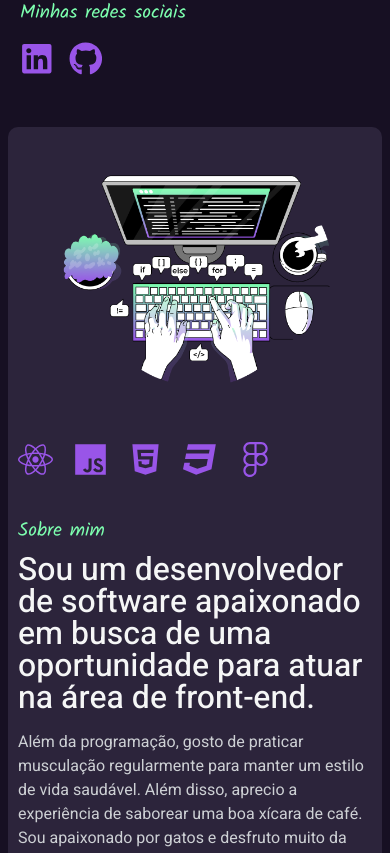
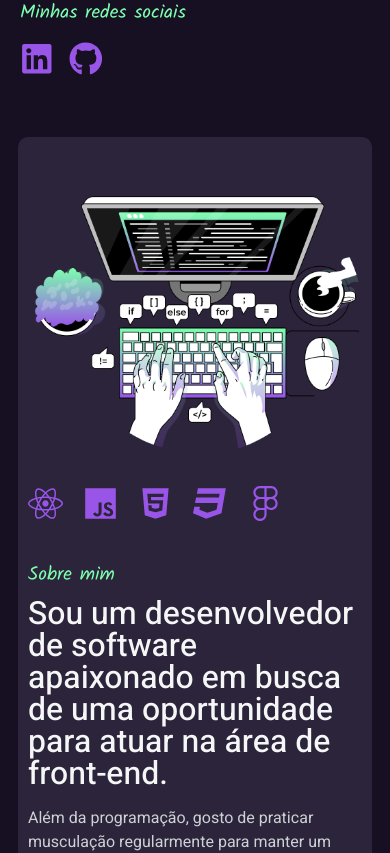
Before and after one commit to MateusLeonardo/portfolio, a React (Vite) app: page / in a window 390 px wide. Shown: the part 757-1610 px from the top of the page. Built offline with nearby package versions, Linux system fonts and the light colour scheme.

Commit message:
adicionando tooltip aos icones

```diff
--- a/package.json
+++ b/package.json
@@ -11,6 +11,7 @@
   },
   "dependencies": {
     "@emailjs/browser": "^3.11.0",
+    "antd": "^5.12.8",
     "react": "^18.2.0",
     "react-dom": "^18.2.0",
     "react-icons": "^4.12.0",
--- a/src/components/Header.module.css
+++ b/src/components/Header.module.css
@@ -53,6 +53,14 @@
   .headerContainer > svg {
     display: block;
   }
+  .header {
+    position: fixed;
+    left: 0;
+    right: 0;
+    top: 0;
+    background-color: var(--surface-background);
+    z-index: 1000;
+  }
   .navMenu {
     position: fixed;
     top: 80px;
--- a/src/index.css
+++ b/src/index.css
@@ -66,3 +66,11 @@ h1, h2, h3, p {
   0% { transform: rotate(0deg); }
   100% { transform: rotate(360deg); }
 }
+
+
+
+@media(max-width: 768px) {
+  .main {
+    padding-top: 80px;
+  }
+}
--- a/src/pages/Home.jsx
+++ b/src/pages/Home.jsx
@@ -1,9 +1,9 @@
 import { Subtitle } from "../components/Subtitle";
 import styles from "./Home.module.css";
 import projetos from "../../projetos";
-import fotoMateus from '../assets/FotoMateus.jpg'
-import fotoSobre from '../assets/bro.png'
-import fotoContato from '../assets/MobileRafiki.svg'
+import fotoMateus from "../assets/FotoMateus.jpg";
+import fotoSobre from "../assets/bro.png";
+import fotoContato from "../assets/MobileRafiki.svg";
 import {
   FaLongArrowAltRight,
   FaReact,
@@ -12,58 +12,62 @@ import {
   FaFigma,
   FaLinkedin,
   FaGithub,
-  FaCheck
+  FaCheck,
 } from "react-icons/fa";
 import { IoLogoJavascript } from "react-icons/io5";
 import { Link } from "react-router-dom";
 import { GoArrowUpRight } from "react-icons/go";
 import { useState } from "react";
-import emailjs from '@emailjs/browser'
+import emailjs from "@emailjs/browser";
+import { Tooltip } from "antd";
 
-export function Home({sobreRef, projetosRef, contatoRef}) {
-  const [name, setName] = useState('')
-  const [email, setEmail] = useState('')
-  const [message, setMessage] = useState('')
-  const [sendingMessage, setSendingMessage] = useState(false)
-  const [sentMessage, setSentMessage] = useState(false)
+export function Home({ sobreRef, projetosRef, contatoRef }) {
+  const [name, setName] = useState("");
+  const [email, setEmail] = useState("");
+  const [message, setMessage] = useState("");
+  const [sendingMessage, setSendingMessage] = useState(false);
+  const [sentMessage, setSentMessage] = useState(false);
 
   const sendEmail = async (event) => {
-    event.preventDefault()
+    event.preventDefault();
 
-    if(name === '' || email === '' || message === '') {
-      alert('Preencha todos os campos')
-      return
+    if (name === "" || email === "" || message === "") {
+      alert("Preencha todos os campos");
+      return;
     }
 
-    try  {
-      setSendingMessage(true)
+    try {
+      setSendingMessage(true);
       const templateParams = {
         from_name: name,
         message: message,
-        email: email
-      }
-     const response = await emailjs.send("service_s0usnqp", "template_odki7as", templateParams, "MHvpjapl3Mpmr-zzN")
+        email: email,
+      };
+      const response = await emailjs.send(
+        "service_s0usnqp",
+        "template_odki7as",
+        templateParams,
+        "MHvpjapl3Mpmr-zzN"
+      );
 
-      setEmail('')
-      setMessage('')
-      setName('')
+      setEmail("");
+      setMessage("");
+      setName("");
 
-      setSendingMessage(false)
-      setSentMessage(true)
+      setSendingMessage(false);
+      setSentMessage(true);
 
       setTimeout(() => {
-        setSentMessage(false)
-      }, 2000)
+        setSentMessage(false);
+      }, 2000);
     } catch (err) {
-      console.log('Erro:', err)
+      console.log("Erro:", err);
     }
-
-  }
-
+  };
 
   return (
     <>
-      <main>
+      <main className="main">
         <section className={styles.headline}>
           <div className={styles.leftContent}>
             <h1>Olá, meu nome é Mateus</h1>
@@ -74,11 +78,18 @@ export function Home({sobreRef, projetosRef, contatoRef}) {
             </p>
             <div className={styles.socials}>
               <Subtitle text="Minhas redes sociais" />
-              <a href="https://www.linkedin.com/in/mateus-leonardo-dev/" target="_blank">
+              <a
+                href="https://www.linkedin.com/in/mateus-leonardo-dev/"
+                target="_blank"
+              >
+                <Tooltip title="LinkedIn" placement="bottom">
                   <FaLinkedin />
+                </Tooltip>
               </a>
               <a href="https://github.com/MateusLeonardo" target="_blank">
+                <Tooltip title="GitHub" placement="bottom">
                   <FaGithub />
+                </Tooltip>
               </a>
             </div>
           </div>
@@ -87,11 +98,10 @@ export function Home({sobreRef, projetosRef, contatoRef}) {
           </div>
         </section>
 
-        <section className={styles.about} id="sobre" ref={sobreRef}>
+        <section className={styles.aboutContainer} id="sobre" ref={sobreRef}>
+          <div className={styles.about}>
             <div className={styles.leftContent}>
-            <figure>
               <img src={fotoSobre} alt="" />
-            </figure>
             </div>
             <div className={styles.rightContent}>
               <div className={styles.tecnologies}>
@@ -109,41 +119,61 @@ export function Home({sobreRef, projetosRef, contatoRef}) {
               <p>
                 Além da programação, gosto de praticar musculação regularmente
                 para manter um estilo de vida saudável. Além disso, aprecio a
-              experiência de saborear uma boa xícara de café. Sou apaixonado por
-              gatos e desfruto muito da companhia e ternura desses animais.
-              Também tenho uma grande paixão por estudar e aprimorar meu
-              conhecimento e habilidades em diversas áreas.
+                experiência de saborear uma boa xícara de café. Sou apaixonado
+                por gatos e desfruto muito da companhia e ternura desses
+                animais. Também tenho uma grande paixão por estudar e aprimorar
+                meu conhecimento e habilidades em diversas áreas.
               </p>
               <button>
                 Meu Currículo <FaLongArrowAltRight />
               </button>
             </div>
+          </div>
         </section>
 
-        <section className={styles.projectsContainer} id="projetos" ref={projetosRef}>
+        <section
+          className={styles.projectsContainer}
+          id="projetos"
+          ref={projetosRef}
+        >
           <div className={styles.titleProjects}>
             <Subtitle text="Projetos" />
             <p>Aqui estão meus principais projetos</p>
           </div>
           <div className={styles.projetcs}>
             {projetos.map((projeto) => (
-              <div className={styles.card} key={projeto.id} >
+              <div className={styles.card} key={projeto.id}>
                 <img src={projeto.imagem} alt="" />
                 <div className={styles.timeProject}>
                   <p>{projeto.status}</p>
                   <div className={styles.tecnologies}>
-                    {projeto.technologies.map((technologies) => technologies)}
+                    {projeto.technologies.map((technology, index) => (
+                      <Tooltip
+                        key={index}
+                        title={technology.key}
+                        placement="bottom"
+                        color="#413A4F"
+                      >
+                        <span>{technology}</span>
+                      </Tooltip>
+                    ))}
                   </div>
                 </div>
                 <h1>{projeto.nome}</h1>
                 <p>{projeto.descricaoPequena}</p>
-                <Link to={`/${projeto.id}`}>Detalhes <GoArrowUpRight/></Link>
+                <Link to={`/${projeto.id}`}>
+                  Detalhes <GoArrowUpRight />
+                </Link>
               </div>
             ))}
           </div>
         </section>
 
-        <section className={styles.contactContainer} id="contato" ref={contatoRef}>
+        <section
+          className={styles.contactContainer}
+          id="contato"
+          ref={contatoRef}
+        >
           <div className={styles.contact}>
             <div className={styles.leftContent}>
               <img src={fotoContato} alt="" width={200} />
@@ -156,15 +186,29 @@ export function Home({sobreRef, projetosRef, contatoRef}) {
             </div>
             <div className={styles.rightContent}>
               <form className={styles.formContact}>
-                <input type="text" placeholder="Nome" value={name} onChange={({target}) => setName(target.value)}/>
-                <input type="email" placeholder="E-mail" value={email} onChange={({target}) => setEmail(target.value)}/>
-                <textarea rows={10} placeholder="Digite sua mensagem" value={message} onChange={({target}) => setMessage(target.value)}/>
+                <input
+                  type="text"
+                  placeholder="Nome"
+                  value={name}
+                  onChange={({ target }) => setName(target.value)}
+                />
+                <input
+                  type="email"
+                  placeholder="E-mail"
+                  value={email}
+                  onChange={({ target }) => setEmail(target.value)}
+                />
+                <textarea
+                  rows={10}
+                  placeholder="Digite sua mensagem"
+                  value={message}
+                  onChange={({ target }) => setMessage(target.value)}
+                />
                 {sentMessage ? (
                   <button type="submit" disabled onClick={sendEmail}>
-                  Mensagem enviada! <FaCheck color="green"/>
+                    Mensagem enviada! <FaCheck color="green" />
                   </button>
-                ) : (
-                  sendingMessage ? (
+                ) : sendingMessage ? (
                   <button type="submit" disabled onClick={sendEmail}>
                     Enviando mensagem <span className="loading"></span>
                   </button>
@@ -172,7 +216,6 @@ export function Home({sobreRef, projetosRef, contatoRef}) {
                   <button type="submit" onClick={sendEmail}>
                     Enviar mensagem <FaLongArrowAltRight />
                   </button>
-                  )
                 )}
               </form>
             </div>
--- a/src/pages/Home.module.css
+++ b/src/pages/Home.module.css
@@ -84,12 +84,22 @@
   }
 }
 
+.aboutContainer {
+  padding-top: 4rem;
+  margin: 0 auto;
+  max-width: 1400px;
+  padding: 10px;
+}
 .about {
   display: flex;
-  margin: 0 3rem;
-  padding: 4rem;
+  padding: 2rem;
   background-color: var(--surface-primary);
   border-radius: 10px;
+}
+.about .leftContent {
+  display: flex;
+  align-items: center;
+  justify-content: center;
 }
 .about .leftContent,
 .about .rightContent {
@@ -135,10 +145,14 @@
   filter: brightness(80%);
 }
 
+@media(max-width: 1024px) {
+  .about {
+    flex-direction: column;
+  }
+}
 @media (max-width: 768px) {
   .about {
-    padding: 10px;
-    flex-direction: column;
+    padding: 2rem 10px;
     gap: 2rem;
     margin: 0 0.5rem;
   }
@@ -149,7 +163,7 @@
 
 .projectsContainer {
   margin-bottom: 5rem;
-  margin-top: 5rem;
+  padding-top: 5rem;
 }
 .titleProjects {
   text-align: center;
@@ -193,6 +207,7 @@
 }
 .timeProject svg {
   color: var(--primary-color-400);
+  margin-left: 4px;
 }
 .card h1 {
   font-size: 1.25rem;
@@ -225,6 +240,8 @@
 }
 
 .contactContainer {
+  padding-bottom: 5rem;
+  padding-top: 5rem;
   max-width: 1400px;
   margin: 0 auto;
 }
--- a/src/pages/ProjectDetails.module.css
+++ b/src/pages/ProjectDetails.module.css
@@ -7,7 +7,6 @@
   gap: 3rem;
   max-width: 1200px;
   margin: 0 auto;
-  padding-top: 3rem;
 }
 .projectDescription {
   border-radius: 1rem;
@@ -25,6 +24,7 @@
 }
 .timeProject {
   display: flex;
+  flex-wrap: wrap;
   justify-content: space-between;
   align-items: center;
   padding-bottom: 1.5rem;
@@ -89,6 +89,7 @@
     gap: 1rem;
   }
   .projectDescription .content {
-    padding: 2rem;
+    padding: 1.5rem;
   }
+
 }
```
Also changed, not shown: projetos.jsx (+9 -9 lines), src/components/Header.jsx (+12 -4 lines), src/pages/ProjectDetails.jsx (+22 -5 lines), 1 other file (tests, documents, lock files or other folders). Lines whose indentation alone changed are shown as unchanged.
